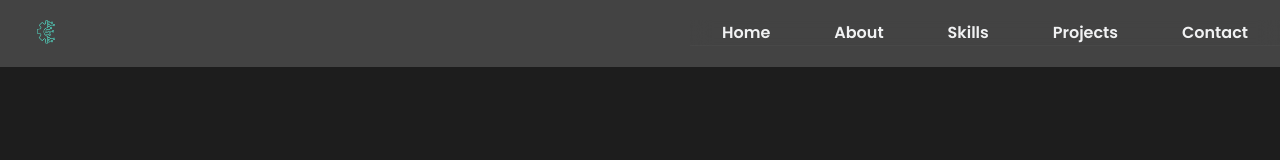
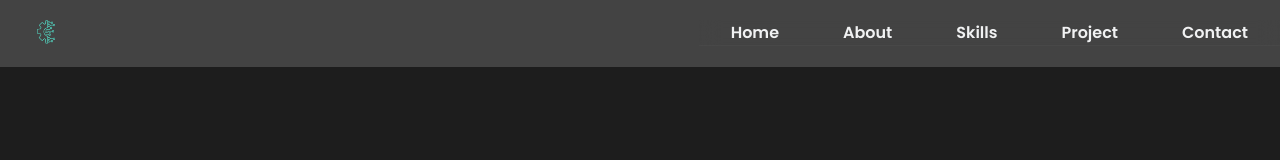
Before and after one commit to kinsa24/Porto-react, a React (Vite) app: page / in a window 1280 px wide. Shown: the top 160 px of the page. Built offline with nearby package versions, Linux system fonts and the light colour scheme.

Commit message:
update Navbar

```diff
--- a/src/Navbar/Navbar.jsx
+++ b/src/Navbar/Navbar.jsx
@@ -57,7 +57,7 @@ export const Navbar = () => {
             offset={10}
             duration={1000}
           >
-            Projects
+            Project
           </Link>
           <Link
             to="contact"
```
